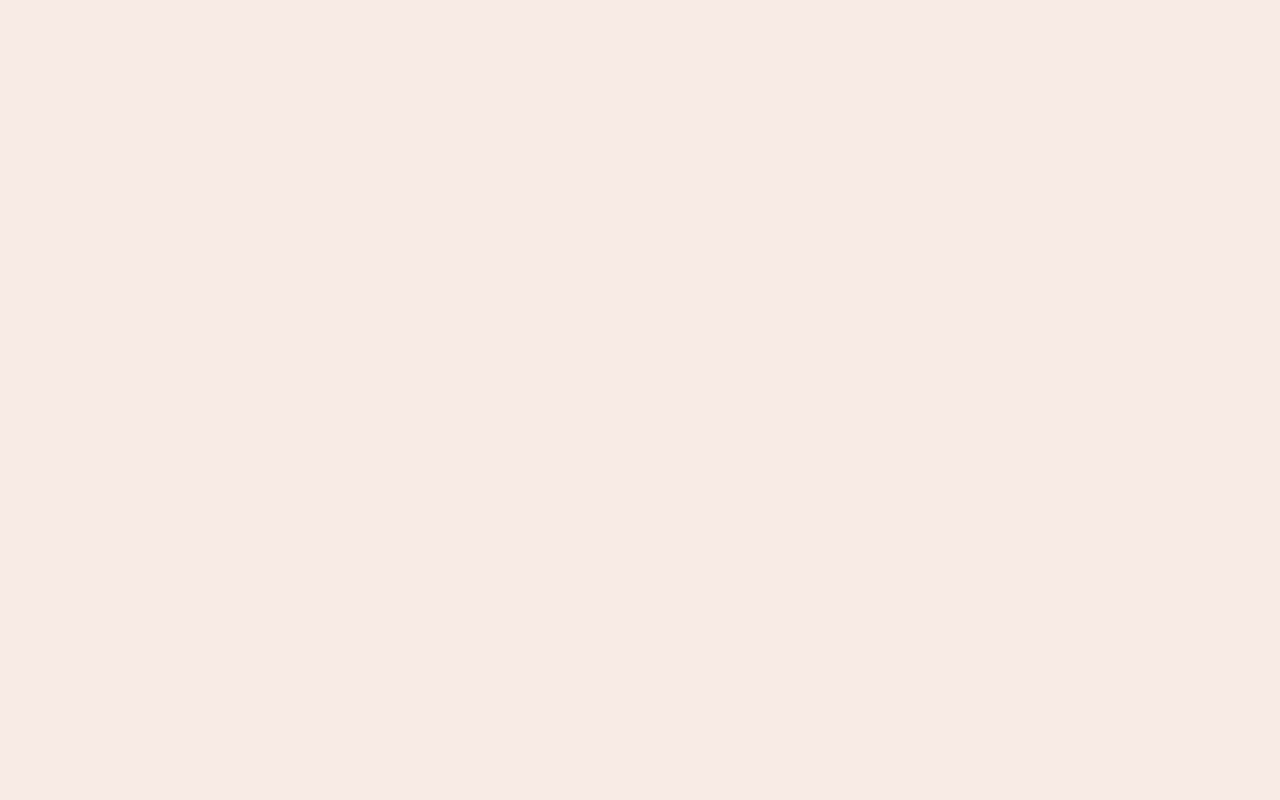
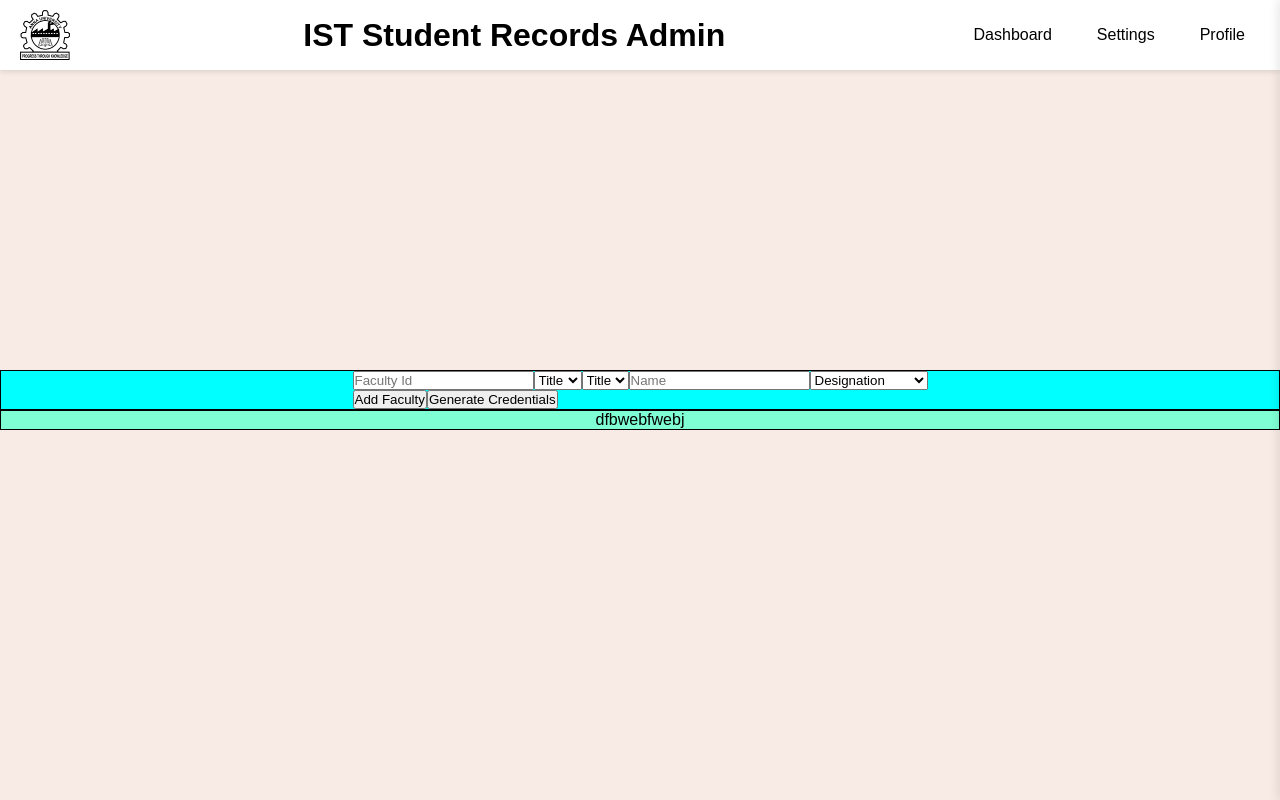
Before and after one commit to Ashishprakashp/srms, a React (Create React App) app: page /faculty-management in a window 1280 px wide. Before the commit this address had no page. Built offline with nearby package versions, Linux system fonts and the light colour scheme.

Commit message:
Feb 1 16:35

```diff
--- a/src/AdminDashboard.js
+++ b/src/AdminDashboard.js
@@ -1,10 +1,10 @@
-import { useState } from "react";
-import { Menu } from "lucide-react";
-import { motion } from "framer-motion";
-import closeIcon from "./res/close.png";
+
+
 import Fa_mgmt_img from "./res/Faculty_mgmt_image.jpg";
-import Uni_logo from "./res/AnnaUniLogo.png";
+
 import "./AdminDashboard.css";
+import { useNavigate } from "react-router-dom";
+import AdminTitleBar from "./AdminTitleBar";
 
 const services = [
   { title: "Faculty Management", description: "", image: Fa_mgmt_img },
@@ -14,56 +14,24 @@ const services = [
 ];
 
 export default function AdminDashboard() {
-  const [sidebarOpen, setSidebarOpen] = useState(false);
+  let navigate = useNavigate();
 
+
+  const handleServiceClick= (serviceTitle)=>{
+    if(serviceTitle==="Faculty Management"){
+      navigate('/faculty-management');
+    }
+  }
   return (
     <div className="container">
       {/* Title Bar */}
-      <div className="title-bar">
-        <img src={Uni_logo} width="50px" height="50px" alt="University Logo" />
-        <h1>IST Student Records Admin</h1>
-
-        {/* Navigation Boxes (Visible on Large Screens) */}
-        <div className="nav-links">
-          <button className="nav-box">Dashboard</button>
-          <button className="nav-box">Settings</button>
-          <button className="nav-box">Profile</button>
-        </div>
-
-        {/* Menu Button (Visible on Small Screens) */}
-        <button onClick={() => setSidebarOpen(!sidebarOpen)} className="menu-button">
-          <Menu size={28} />
-        </button>
-      </div>
-
-      {/* Sidebar (Fixed Animation) */}
-      <motion.div
-        initial={{ right: "-250px" }}  /* Initially hidden */
-        animate={{ right: sidebarOpen ? "0px" : "-250px" }}  /* Slide when toggled */
-        transition={{ duration: 0.3 }}
-        className="sidebar"
-      >
-        <img
-          src={closeIcon}
-          id="close"
-          alt="Close"
-          width="24px"
-          height="24px"
-          onClick={() => setSidebarOpen(false)}
-          style={{ cursor: "pointer" }}
-        />
-        <ul>
-          <li>Dashboard</li>
-          <li>Settings</li>
-          <li>Profile</li>
-        </ul>
-      </motion.div>
+      <AdminTitleBar/>
 
       {/* Main Content */}
       <div className="main-content">
         <div className="card-container">
           {services.map((service, index) => (
-            <div key={index} className="card">
+            <div key={index} className="card" onClick={()=>handleServiceClick(service.title)}>
               <img src={service.image} alt={service.title} className="card-image" />
               <h3>{service.title}</h3>
               <p>{service.description}</p>
--- /dev/null
+++ b/src/AdminTitleBar.js
@@ -0,0 +1,53 @@
+import React from "react";
+import { useState } from "react";
+import { Menu } from "lucide-react";
+import { motion } from "framer-motion";
+import closeIcon from "./res/close.png";
+import Uni_logo from "./res/AnnaUniLogo.png";
+
+export default function AdminTitleBar(){
+    const [sidebarOpen, setSidebarOpen] = useState(false);
+    return(
+        <div>
+        <div className="title-bar">
+        <img src={Uni_logo} width="50px" height="50px" alt="University Logo" />
+        <h1>IST Student Records Admin</h1>
+
+        {/* Navigation Boxes (Visible on Large Screens) */}
+        <div className="nav-links">
+          <button className="nav-box">Dashboard</button>
+          <button className="nav-box">Settings</button>
+          <button className="nav-box">Profile</button>
+        </div>
+
+        {/* Menu Button (Visible on Small Screens) */}
+        <button onClick={() => setSidebarOpen(!sidebarOpen)} className="menu-button">
+          <Menu size={28} />
+        </button>
+      </div>
+
+      {/* Sidebar (Fixed Animation) */}
+      <motion.div
+        initial={{ right: "-250px" }}  /* Initially hidden */
+        animate={{ right: sidebarOpen ? "0px" : "-250px" }}  /* Slide when toggled */
+        transition={{ duration: 0.3 }}
+        className="sidebar"
+      >
+        <img
+          src={closeIcon}
+          id="close"
+          alt="Close"
+          width="24px"
+          height="24px"
+          onClick={() => setSidebarOpen(false)}
+          style={{ cursor: "pointer" }}
+        />
+        <ul>
+          <li>Dashboard</li>
+          <li>Settings</li>
+          <li>Profile</li>
+        </ul>
+      </motion.div>
+      </div>
+    );
+}
--- a/src/App.js
+++ b/src/App.js
@@ -2,7 +2,7 @@ import './App.css';
 import { BrowserRouter as Router,Routes,Route } from 'react-router-dom';
 import AdminLogin from './AdminLogin';
 import AdminDashboard from './AdminDashboard';
-
+import FacultyManagement from './FacultyManagement';
 
 function App() {
   return(
@@ -10,6 +10,7 @@ function App() {
     <Routes>
       <Route path='/' element={<AdminLogin/>}/>
       <Route path='/admin-dashboard' element={<AdminDashboard/>}/>
+      <Route path='/faculty-management' element={<FacultyManagement/>}/>
     </Routes>
   </Router>
   );
--- /dev/null
+++ b/src/FacultyManagement.css
@@ -0,0 +1,28 @@
+html, body {
+    height: 100%;
+    margin: 0;
+    display: flex;
+    flex-direction: column; /* Stack containers vertically */
+}
+
+#top-container, #bottom-container {
+    display: flex;
+    flex-direction: row;
+    justify-content: center; /* Center content horizontally */
+    align-items: center; /* Center content vertically */
+    width: 100vw; /* Full viewport width */
+    border: 1px solid #000; /* Add border for visualization */
+    box-sizing: border-box; /* Include padding and border in the element's total width and height */
+    align-content: center;
+    justify-content: center;
+}
+
+#top-container {
+    background-color: aqua;
+    flex: 2; /* Takes 2 parts of the available space */
+}
+
+#bottom-container {
+    background-color: aquamarine;
+    flex: 1; /* Takes 1 part of the available space */
+}
--- /dev/null
+++ b/src/FacultyManagement.js
@@ -0,0 +1,43 @@
+import React from "react";
+import AdminTitleBar from "./AdminTitleBar";
+import './FacultyManagement.css';
+
+export default function FacultyManagement(){
+    return (
+        <div>
+            <AdminTitleBar/>
+            <div id="top-container">
+                <form>
+                <input type="text" placeholder="Faculty Id" className="field"/>
+                <select >
+                    <option>Title</option>
+                    <option>Mr.</option>
+                    <option>Mrs.</option>
+                    <option>Ms.</option>
+                </select>
+                <select >
+                    <option>Title</option>
+                    <option>DR.</option>
+                    <option>--</option>
+                </select>
+                <input type="text" placeholder="Name" className="field"/>
+                <select >
+                    <option>Designation</option>
+                    <option>Teaching Fellow</option>
+                    <option>Asst. Professor</option>
+                    <option>Professor</option>
+                    <option>Head Of Dept.</option>
+                </select>
+                <div id="Faculty-list">
+
+                </div>
+                <button>Add Faculty</button>
+                <input type="submit" value="Generate Credentials"/>
+                </form>
+            </div>
+            <div id="bottom-container">
+                <p>dfbwebfwebj</p>
+            </div>
+        </div>
+    );
+}
```
